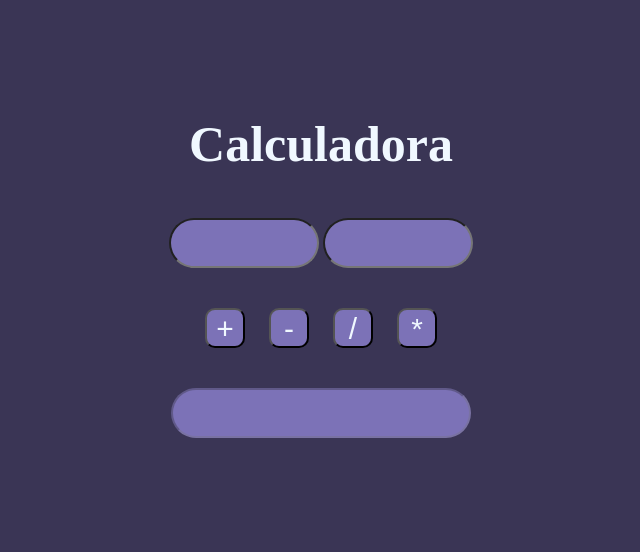
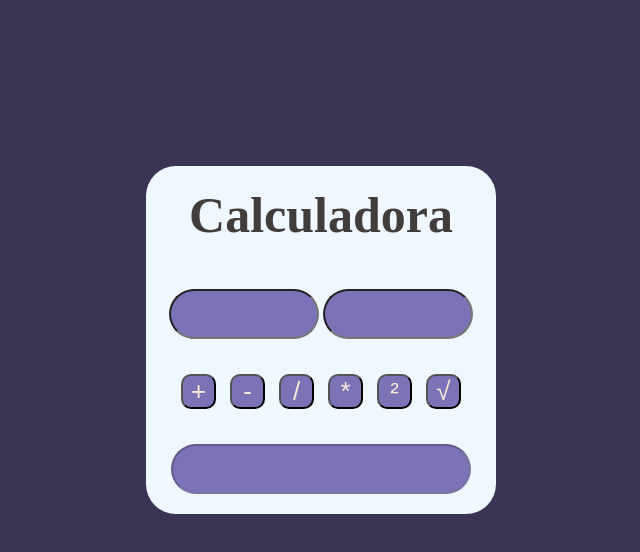
Before and after one commit to feliperyo/calculadora, a plain HTML site: page index.html in a window 1280 px wide. Shown: the whole page, without its empty margins (319-959 px from the left). Drawn offline with Linux system fonts and the light colour scheme.

Commit message:
adicionando potência e raiz aos button e ajustando css

```diff
--- a/index.html
+++ b/index.html
@@ -25,6 +25,8 @@
             <button class="subtração">-</button>
             <button class="divisão">/</button>
             <button class="multiplicação">*</button>
+            <button class="potência">²</button>
+            <button class="raiz">√</button>
 
         </div>
 
--- a/scripts.js
+++ b/scripts.js
@@ -2,6 +2,8 @@ const adButton = document.querySelector('.adição')
 const subButton = document.querySelector('.subtração')
 const divButton = document.querySelector('.divisão')
 const multButton = document.querySelector('.multiplicação')
+const potButton = document.querySelector('.potência')
+const raizButton = document.querySelector('.raiz')
 
 function clickAd() {
     let num1 = parseInt(document.querySelector('#num1').value)
@@ -35,11 +37,24 @@ function clickMult() {
     num3.value = num1 * num2
 }
 
+function clickPot() {
+    let num1 = document.querySelector('#num1').value
+    let num2 = document.querySelector('#num2').value
+    let num3 = document.querySelector('#num3')
 
+    num3.value = Math.pow(num1, num2)
+}
 
+function clickRaiz() {
+    let num1 = document.querySelector('#num1').value
+    let num3 = document.querySelector('#num3')
 
+    num3.value = Math.sqrt(num1, 2)
+}
 
 adButton.addEventListener("click", clickAd)
 subButton.addEventListener("click", clickSub)
 divButton.addEventListener("click", clickDiv)
 multButton.addEventListener("click", clickMult)
+potButton.addEventListener("click", clickPot)
+raizButton.addEventListener("click", clickRaiz)
--- a/styles.css
+++ b/styles.css
@@ -3,7 +3,6 @@
     margin: 0px;
     padding: 0px;
     box-sizing: border-box;
-    color: aliceblue;
 }
 
 body {
@@ -14,15 +13,20 @@ body {
 h1 {
     font-size: 50px;
     margin-bottom: 15px;
+    color: rgb(65, 61, 61)
 }
 
 main {
-    margin-top: 9%;
+    margin: 13% auto 0px auto;
     display: flex;
     flex-direction: column;
     justify-content: center;
     align-items: center;
     gap: 30px;
+    background: aliceblue;
+    width: 350px;
+    border-radius: 30px;
+    padding: 20px;
 }
 
 input {
@@ -34,24 +38,27 @@ input {
     font-size: 20px;
 
 }
-#num1, #num2{
-width: 150px;
+
+#num1,
+#num2 {
+    width: 150px;
 }
-#num3{
+
+#num3 {
     text-align: center;
+    color: black;
 }
 
 
 button {
-    width: 40px;
-    height: 40px;
-    padding: 2px;
-    margin: 10px;
+    width: 35px;
+    height: 35px;
+    margin: 5px;
     border-radius: 10px;
-    font-size: 30px;
+    font-size: 26px;
     background: rgb(124, 114, 183);
     cursor: pointer;
-
+    color: antiquewhite;
 }
 
 button:hover {
```
